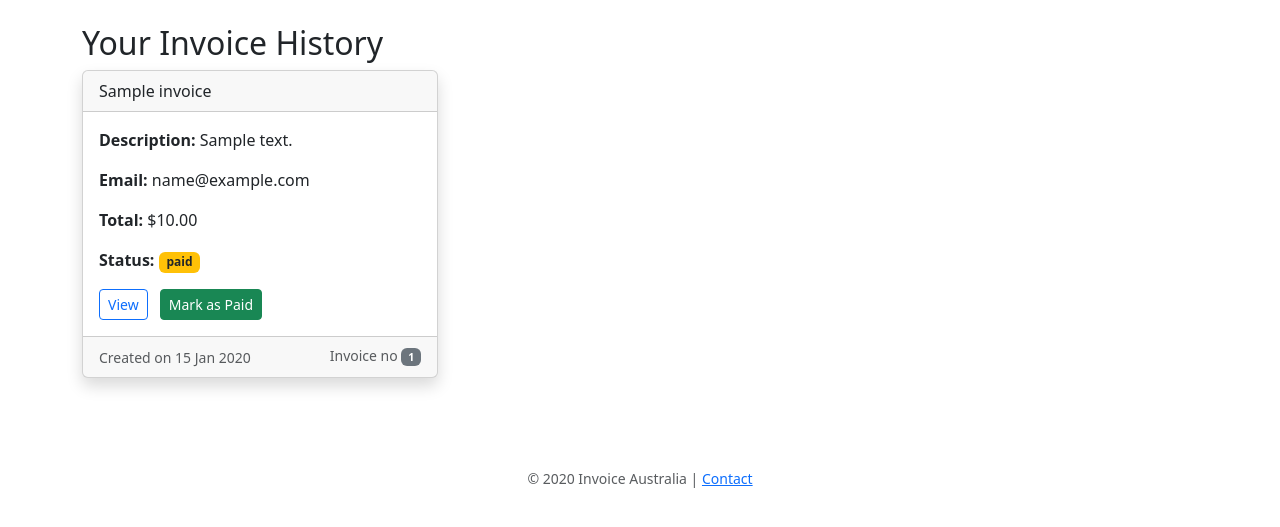
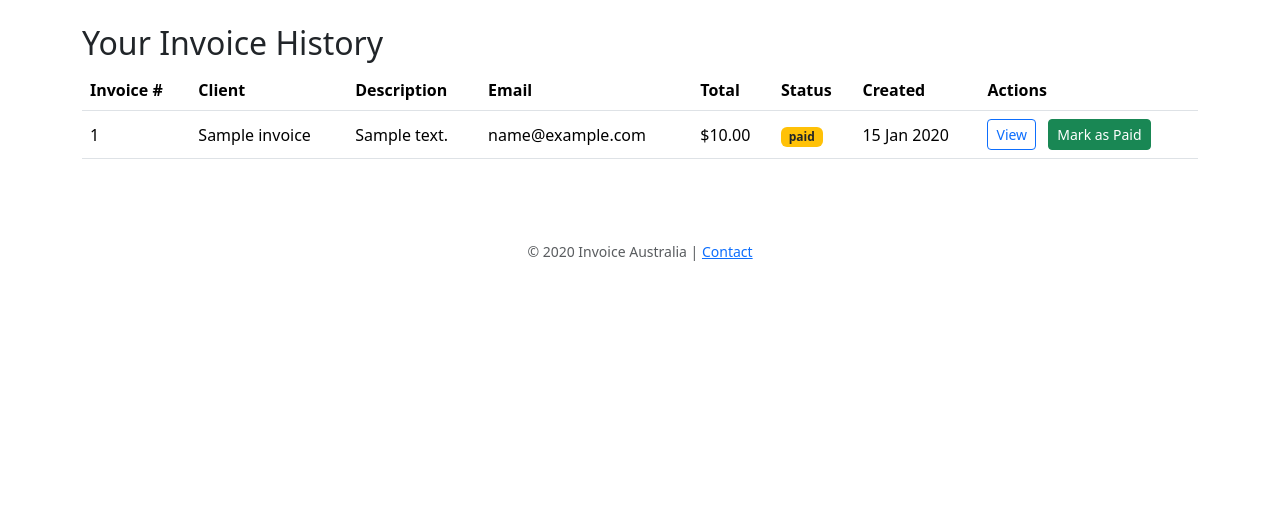
Before and after one commit to nahidjawad/invoice-australia, a Python web app: template templates/history.html in a window 1280 px wide. Shown: the part 66-593 px from the top of the page. Run offline with Jinja, Linux system fonts and the light colour scheme; the template is opened without the code that fills it: most values are stand-ins (such as "Sample title", 1, 10 or a date in 2020).

Commit message:
Updating history page

```diff
--- a/templates/history.html
+++ b/templates/history.html
@@ -3,30 +3,42 @@
 <h2>Your Invoice History</h2>
 
 {% if invoices %}
-  <div class="row">
-    {% for invoice in invoices %}
-      <div class="col-md-4">
-        <div class="card mb-4 shadow">
-          <div class="card-header">{{ invoice.invoice_data.client_name }}</div>
-          <div class="card-body">
-            <p class="card-text"><strong>Description:</strong> {{ invoice.invoice_data.description }}</p>
-            <p class="card-text"><strong>Email:</strong> {{ invoice.invoice_data.client_email }}</p>
-            <p class="card-text"><strong>Total:</strong> ${{ "%.2f"|format(invoice.invoice_data.total) }}</p>
-            <p class="card-text"><strong>Status:</strong> <span class="badge {% if invoice.status == 'Paid' %}bg-success{% else %}bg-warning text-dark{% endif %}">{{ invoice.status }}</span></p>
+  <div class="table-responsive">
+    <table class="table table-hover align-middle">
+      <thead>
+        <tr>
+          <th>Invoice #</th>
+          <th>Client</th>
+          <th>Description</th>
+          <th>Email</th>
+          <th>Total</th>
+          <th>Status</th>
+          <th>Created</th>
+          <th>Actions</th>
+        </tr>
+      </thead>
+      <tbody>
+        {% for invoice in invoices %}
+        <tr style="cursor:pointer;" onclick="window.location='{{ url_for('invoice.view_invoice', invoice_id=invoice.id) }}'">
+          <td>{{ invoice.id }}</td>
+          <td>{{ invoice.invoice_data.client_name }}</td>
+          <td>{{ invoice.invoice_data.description }}</td>
+          <td>{{ invoice.invoice_data.client_email }}</td>
+          <td>${{ "%.2f"|format(invoice.invoice_data.total) }}</td>
+          <td><span class="badge {% if invoice.status == 'Paid' %}bg-success{% else %}bg-warning text-dark{% endif %}">{{ invoice.status }}</span></td>
+          <td>{{ invoice.created_at.strftime('%d %b %Y') }}</td>
+          <td>
             <a href="{{ url_for('invoice.view_invoice', invoice_id=invoice.id) }}" class="btn btn-outline-primary btn-sm">View</a>
             {% if invoice.status != 'Paid' %}
-            <form method="post" action="{{ url_for('invoice.mark_paid', invoice_id=invoice.id) }}" style="display:inline;">
+            <form method="post" action="{{ url_for('invoice.mark_paid', invoice_id=invoice.id) }}" style="display:inline;" onclick="event.stopPropagation();">
               <button type="submit" class="btn btn-success btn-sm ms-2">Mark as Paid</button>
             </form>
             {% endif %}
-          </div>
-          <div class="card-footer">
-            <small class="text-body-secondary">Created on {{ invoice.created_at.strftime('%d %b %Y') }}</small>
-            <small class="float-end text-body-secondary">Invoice no <span class="badge text-bg-secondary">{{ invoice.id }}</span></small>
-          </div>
-        </div>
-      </div>
-    {% endfor %}
+          </td>
+        </tr>
+        {% endfor %}
+      </tbody>
+    </table>
   </div>
 {% else %}
   <div class="text-center py-5">
```
Also changed, not shown: docs/reset_database.md (added, +46 -0 lines).
